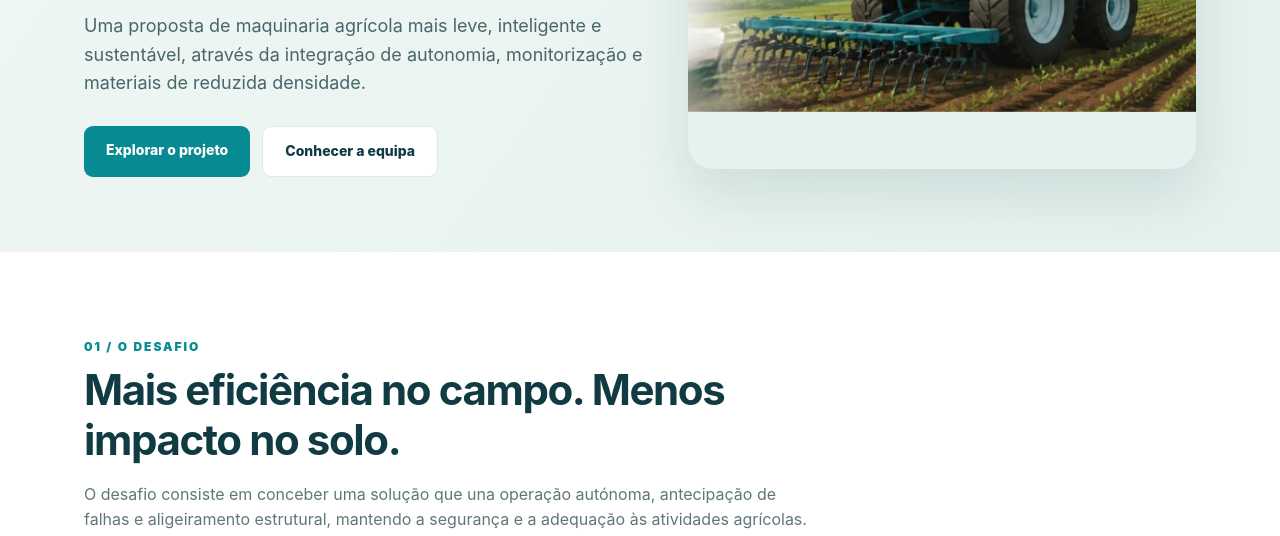
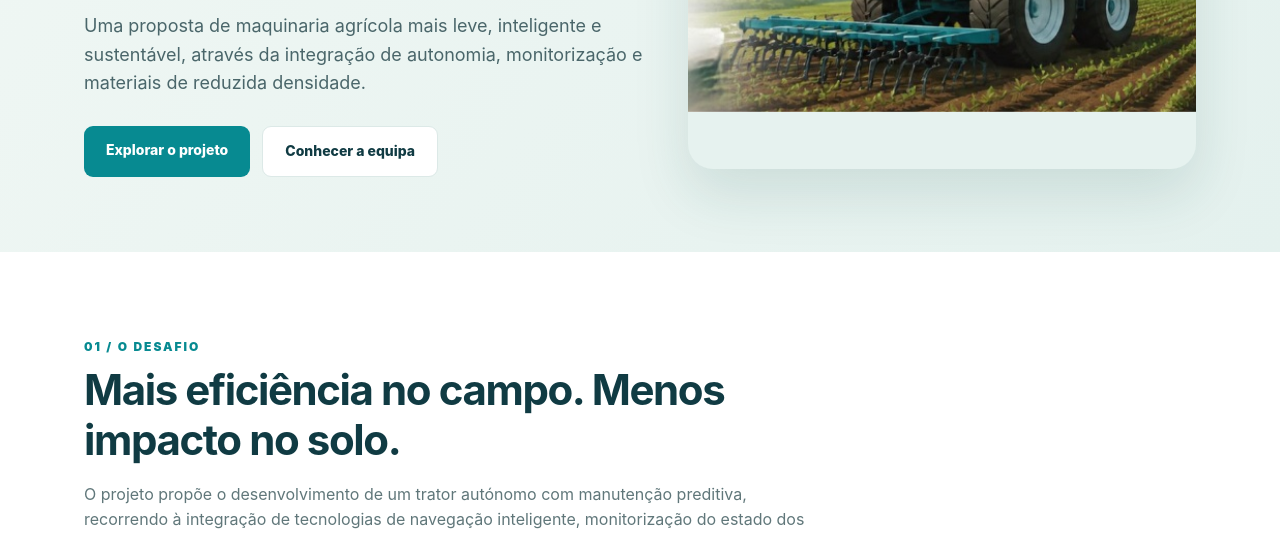
Before and after one commit to josepedro04/SEM-Webpage_Ac4_Grupo11, a plain HTML site: page index.html in a window 1280 px wide. Shown: the part 411-947 px from the top of the page. Drawn offline with Linux system fonts and the light colour scheme.

Commit message:
Update index.html

```diff
--- a/index.html
+++ b/index.html
@@ -21,7 +21,7 @@ section{padding:85px 0;scroll-margin-top:75px}section.soft{background:var(--bg)}
 </style></head><body>
 <header><nav class="container"><a class="logo" href="#inicio">AGRO<span>FUTURO</span> <small style="font-size:11px;color:#698083">/ SEM 2026–27</small></a><div class="links"><a href="#projeto">Projeto</a><a href="#tecnologia">Tecnologia</a><a href="#metodologia">Metodologia</a><a href="#equipa">Equipa</a><a href="#resultados">Resultados esperados</a><a href="#referencias">Referências</a></div></nav></header>
 <main><div class="hero" id="inicio"><div class="container hero-grid"><div><div class="eyebrow">Projeto de investigação e desenvolvimento · Engenharia Mecânica</div><h1>Trator autónomo <span>com manutenção preditiva</span></h1><p class="lead">Uma proposta de maquinaria agrícola mais leve, inteligente e sustentável, através da integração de autonomia, monitorização e materiais de reduzida densidade.</p><div class="actions"><a class="btn" href="#projeto">Explorar o projeto</a><a class="btn alt" href="#equipa">Conhecer a equipa</a></div></div><img class="hero-img" src="assets/trator.jpg" alt="Ilustração conceptual de um trator autónomo num campo agrícola"></div></div>
-<section id="projeto"><div class="container"><div class="sectionhead"><div class="eyebrow">01 / O desafio</div><h2>Mais eficiência no campo. Menos impacto no solo.</h2><p class="sub">O desafio consiste em conceber uma solução que una operação autónoma, antecipação de falhas e aligeiramento estrutural, mantendo a segurança e a adequação às atividades agrícolas.</p></div><div class="grid3"><div class="tile"><span class="num">01</span><h3>Autonomia</h3><p>Reduzir a necessidade de intervenção humana na execução e monitorização de tarefas agrícolas.</p></div><div class="tile"><span class="num">02</span><h3>Manutenção preditiva</h3><p>Utilizar dados operacionais e de vibração para identificar sinais de degradação antes de avarias.</p></div><div class="tile"><span class="num">03</span><h3>Sustentabilidade</h3><p>Explorar materiais de menor densidade para reduzir a massa da máquina e os efeitos da compactação do solo.</p></div></div></div></section>
+<section id="projeto"><div class="container"><div class="sectionhead"><div class="eyebrow">01 / O desafio</div><h2>Mais eficiência no campo. Menos impacto no solo.</h2><p class="sub">  O projeto propõe o desenvolvimento de um trator autónomo com manutenção preditiva, recorrendo à integração de tecnologias de navegação inteligente, monitorização do estado dos componentes e utilização de materiais de reduzida densidade. Pretende-se aumentar a eficiência das operações agrícolas, antecipar possíveis falhas e reduzir o impacto da máquina na compactação do solo, sem comprometer a segurança e a fiabilidade do equipamento.</p></div><div class="grid3"><div class="tile"><span class="num">01</span><h3>Autonomia</h3><p>Reduzir a necessidade de intervenção humana na execução e monitorização de tarefas agrícolas.</p></div><div class="tile"><span class="num">02</span><h3>Manutenção preditiva</h3><p>Utilizar dados operacionais e de vibração para identificar sinais de degradação antes de avarias.</p></div><div class="tile"><span class="num">03</span><h3>Sustentabilidade</h3><p>Explorar materiais de menor densidade para reduzir a massa da máquina e os efeitos da compactação do solo.</p></div></div></div></section>
 <section class="soft" id="tecnologia"><div class="container"><div class="sectionhead"><div class="eyebrow">02 / Conceito tecnológico</div><h2>Três áreas, uma solução integrada</h2></div><div class="grid3"><div class="tile"><span class="num">⌖</span><h3>Navegação inteligente</h3><p>Fusão sensorial com LiDAR, GPS RTK e visão artificial para orientação em ambientes agrícolas variáveis.</p></div><div class="tile"><span class="num">◈</span><h3>Diagnóstico preditivo</h3><p>Sensores, telemetria e Edge AI para acompanhar a integridade dos componentes e estimar a sua vida útil remanescente.</p></div><div class="tile"><span class="num">▤</span><h3>Estrutura otimizada</h3><p>Estudo de materiais e do chassi, com análise de resistência, vibrações, massa e interação com o solo.</p></div></div></div></section>
 <section><div class="container feature"><div><div class="eyebrow">03 / Relevância</div><h2>Porque importa reduzir a massa?</h2><p class="sub">O peso elevado da maquinaria agrícola pode aumentar a compactação do solo, afetando o desenvolvimento das raízes e a produtividade.</p><ul class="bullets"><li>Investigar alternativas estruturais de menor densidade.</li><li>Avaliar a resistência e a durabilidade do chassi.</li><li>Estudar os efeitos da massa e das condições de operação sobre o solo.</li></ul><p style="font-size:13px;color:#698083">Base científica: Hamza &amp; Anderson (2005).</p></div><img src="assets/solo.jpg" alt="Ilustração comparativa do crescimento de raízes em solo compactado e não compactado"></div></section>
 <section class="soft" id="arquitetura"><div class="container"><div class="sectionhead"><div class="eyebrow">04 / Arquitetura conceptual</div><h2>Como funcionaria o sistema?</h2><p class="sub">A proposta articula a perceção do ambiente, a decisão autónoma, o funcionamento mecânico e a monitorização do estado da máquina.</p></div><div class="pipeline" aria-label="Fluxo conceptual do sistema"><div class="step"><span>01</span><h3>Recolha de dados</h3><p>LiDAR, GPS RTK, câmaras e sensores de vibração</p></div><div class="pipearrow">→</div><div class="step"><span>02</span><h3>Processamento</h3><p>Fusão sensorial, algoritmos de navegação e Edge AI</p></div><div class="pipearrow">→</div><div class="step"><span>03</span><h3>Decisão e atuação</h3><p>Orientação, controlo de movimento e alertas de manutenção</p></div></div><div class="note">Arquitetura ilustrativa, sujeita a definição e validação técnica. Não corresponde a um sistema já implementado.</div></div></section>
```
